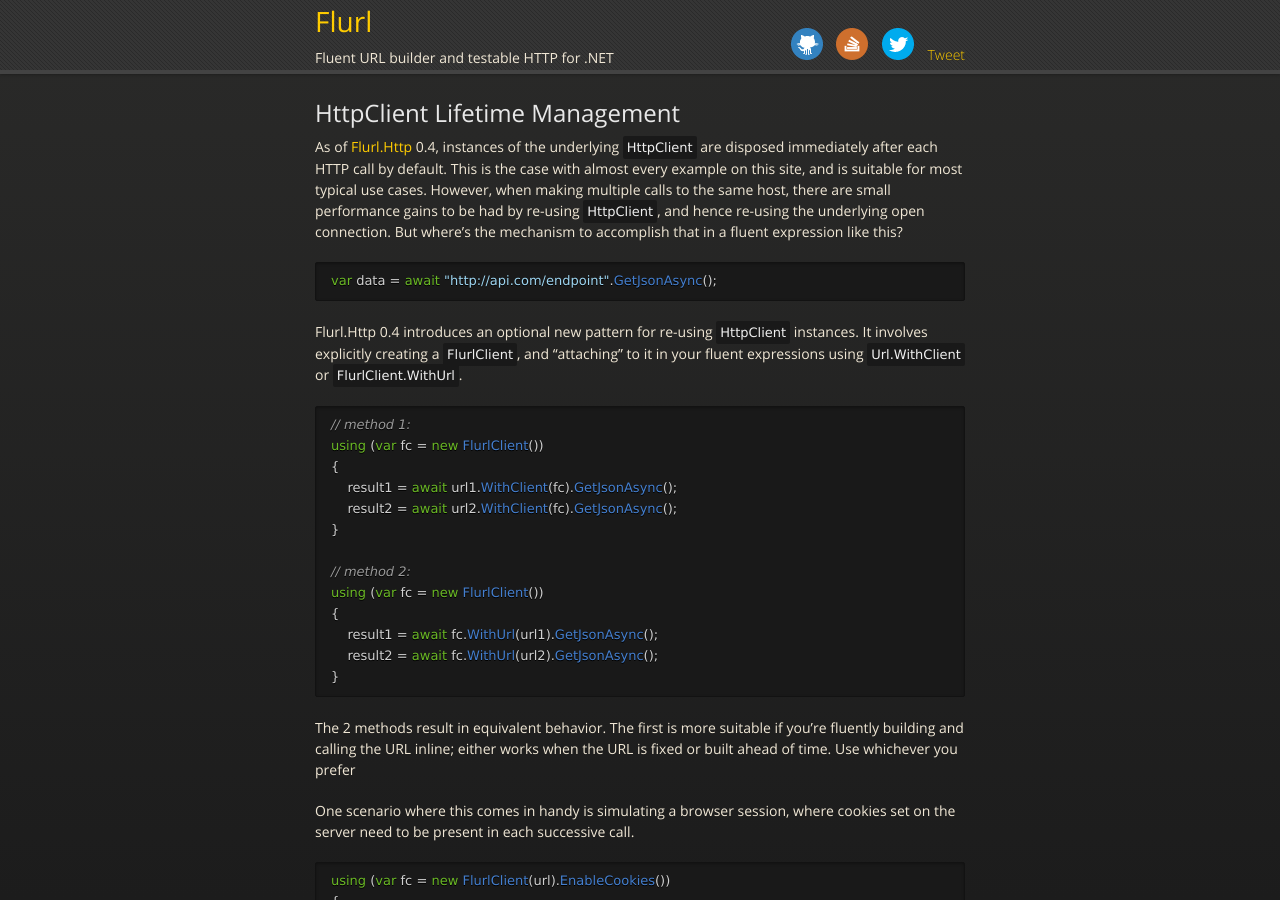
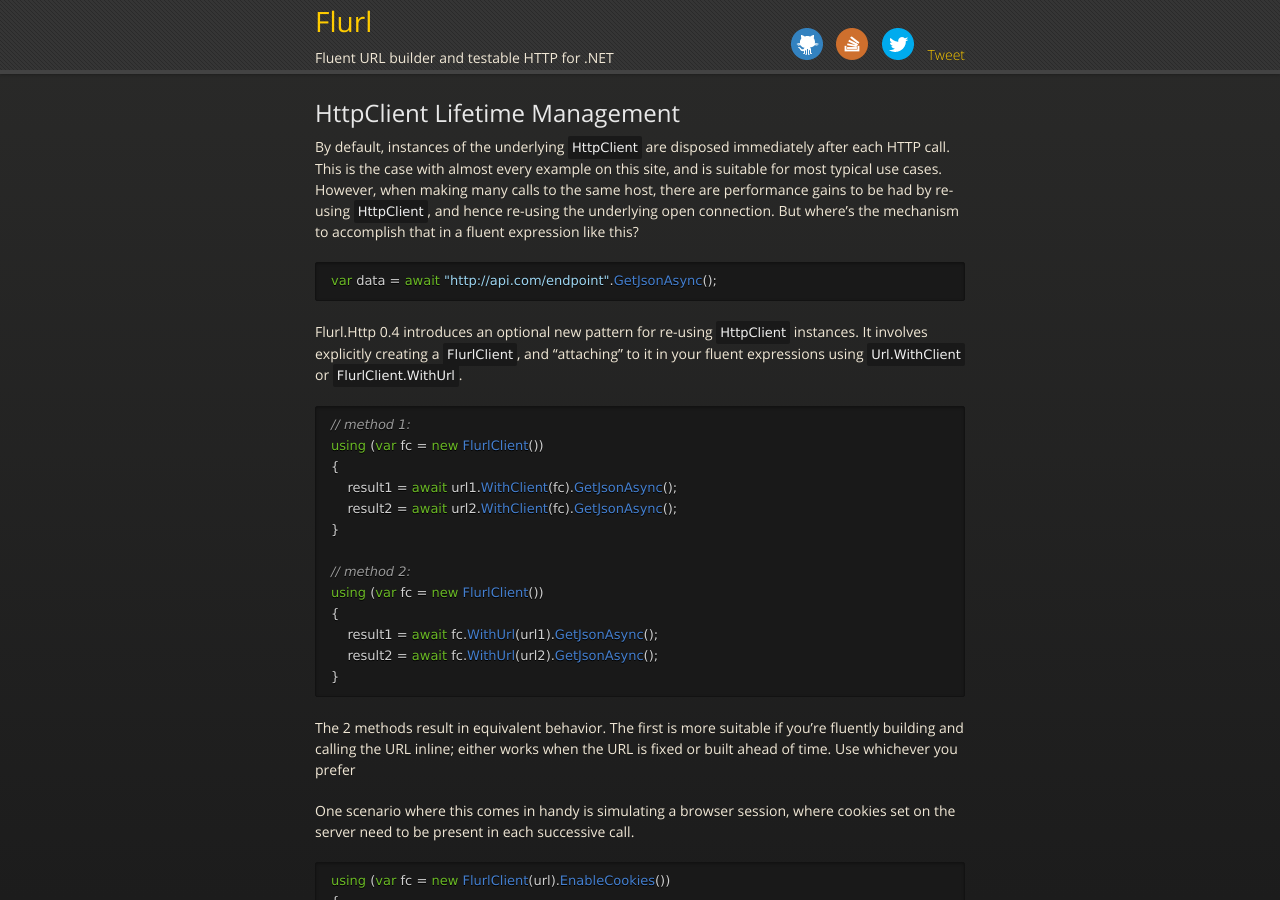
Before and after one commit to tmenier/Flurl, a Jekyll site: the page built from client-lifetime.md, in a window 1280 px wide and 900 px high. Built offline with Jekyll 4.4.1, drawn with Linux system fonts in a browser that asks for light colours; nearby versions of some CDN libraries; comment, search, counter and statistics services are not loaded; our own code applies the rules of GitHub Pages for plain Markdown files.

Commit message:
Update client-lifetime.md

`````diff
--- a/client-lifetime.md
+++ b/client-lifetime.md
@@ -4,7 +4,7 @@
 
 ## HttpClient Lifetime Management
 
-As of [Flurl.Http](https://www.nuget.org/packages/Flurl.Http) 0.4, instances of the underlying `HttpClient` are disposed immediately after each HTTP call by default. This is the case with almost every example on this site, and is suitable for most typical use cases. However, when making multiple calls to the same host, there are small performance gains to be had by re-using `HttpClient`, and hence re-using the underlying open connection. But where's the mechanism to accomplish that in a fluent expression like this?
+By default, instances of the underlying `HttpClient` are disposed immediately after each HTTP call. This is the case with almost every example on this site, and is suitable for most typical use cases. However, when making many calls to the same host, there are performance gains to be had by re-using `HttpClient`, and hence re-using the underlying open connection. But where's the mechanism to accomplish that in a fluent expression like this?
 
 ````c#
 var data = await "http://api.com/endpoint".GetJsonAsync();
`````
